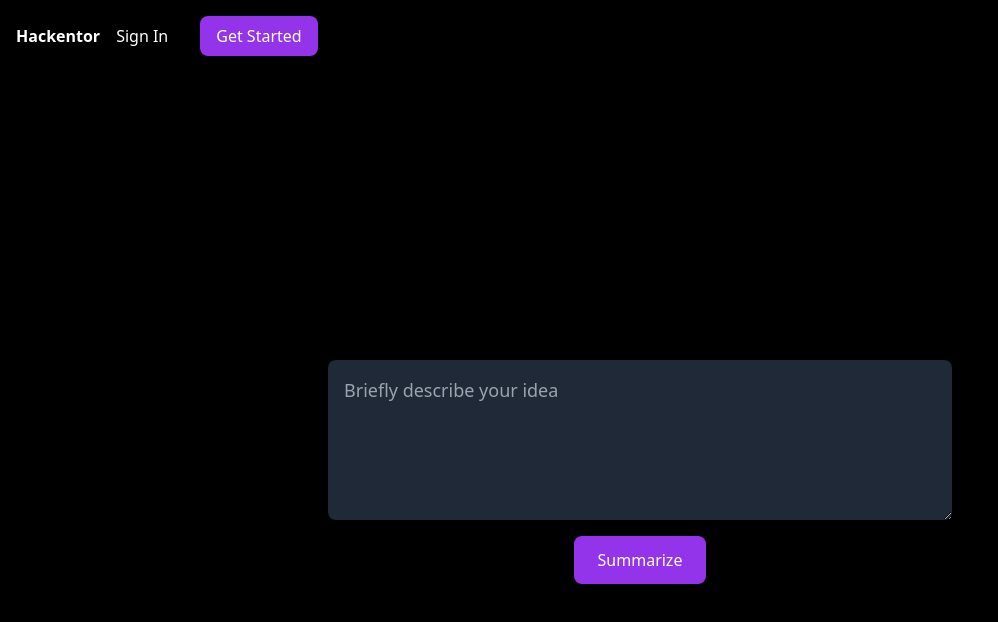
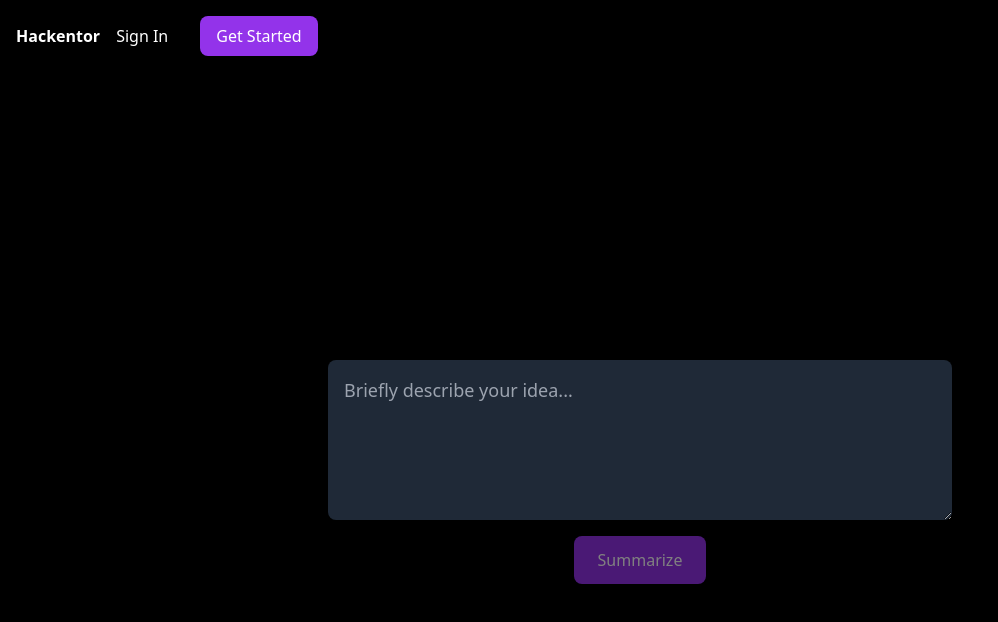
Before and after one commit to CrownDestro/HackSRM6.0, a Next.js app in the folder frontend/: page /idea in a window 1280 px wide. Shown: the top 622 px of the page, without its empty margins (0-998 px from the left). Built offline with nearby package versions, Linux system fonts and the light colour scheme.

Commit message:
Merge branch 'main' of https://github.com/Executioner501/HackSRM6.0

```diff
--- a/frontend/src/app/idea/page.js
+++ b/frontend/src/app/idea/page.js
@@ -7,6 +7,8 @@ export default function IdeaPage() {
   const [showOptions, setShowOptions] = useState(false);
 
   const handleSummarize = async () => {
+    if (!idea.trim()) return; // Prevent empty submission
+
     const response = await fetch("http://localhost:5000/summarize", {
       method: "POST",
       headers: { "Content-Type": "application/json" },
@@ -18,27 +20,41 @@ export default function IdeaPage() {
     setShowOptions(true);
   };
 
+  const handleReset = () => {
+    setIdea("");
+    setSummary(null);
+    setShowOptions(false);
+  };
+
   return (
     <div className="min-h-screen flex flex-col items-center justify-center bg-black px-4">
+      {/* Input Area */}
       <textarea
         className="w-3/4 md:w-1/2 h-40 p-4 text-lg text-white bg-gray-800 rounded-lg focus:outline-none focus:ring-2 focus:ring-purple-500"
-        placeholder="Briefly describe your idea"
+        placeholder="Briefly describe your idea..."
         value={idea}
         onChange={(e) => setIdea(e.target.value)}
       />
 
+      {/* Summarize Button */}
       <button
-        className="mt-4 px-6 py-3 bg-purple-600 rounded-lg hover:bg-purple-700"
+        className="mt-4 px-6 py-3 bg-purple-600 rounded-lg hover:bg-purple-700 disabled:opacity-50"
         onClick={handleSummarize}
+        disabled={!idea.trim()}
       >
         Summarize
       </button>
 
+      {/* Summary Output */}
       {summary && (
-        <div className="mt-6 text-center text-white">
-          <p className="text-lg bg-gray-900 p-4 rounded-lg">{summary}</p>
+        <div className="mt-6 text-left text-white w-3/4 md:w-1/2">
+          <pre className="text-lg bg-gray-900 p-4 rounded-lg whitespace-pre-wrap">
+            {summary}
+          </pre>
 
-          <div className="mt-4 space-x-4">
+          {/* Yes / No Buttons */}
+          {showOptions && (
+            <div className="mt-4 space-x-4 flex justify-center">
               <button
                 className="px-4 py-2 bg-green-600 rounded-lg hover:bg-green-700"
                 onClick={() => alert("Idea confirmed!")}
@@ -47,15 +63,12 @@ export default function IdeaPage() {
               </button>
               <button
                 className="px-4 py-2 bg-red-600 rounded-lg hover:bg-red-700"
-              onClick={() => {
-                setIdea("");
-                setSummary(null);
-                setShowOptions(false);
-              }}
+                onClick={handleReset}
               >
                 No, it's not
               </button>
             </div>
+          )}
         </div>
       )}
     </div>
--- a/frontend/src/app/layout.js
+++ b/frontend/src/app/layout.js
@@ -1,5 +1,5 @@
 import "./globals.css"; // Import global styles if needed
-import Navbar from "../components/Navbar"; // Import your Navbar component
+import Navbar from "../Components/Navbar"; // Import your Navbar component
 
 export default function RootLayout({ children }) {
   return (
--- a/frontend/src/app/page.js
+++ b/frontend/src/app/page.js
@@ -3,7 +3,7 @@ import Link from "next/link";
 export default function Home() {
   return (
     <div className="min-h-screen bg-black text-white">
-      {/* Hero Section */}
+      {/* Hero Section */}<br></br><br></br><br></br><br></br><br></br><br></br>
       <main className="flex flex-col items-center justify-center text-center px-4 mt-20">
         <h1 className="text-5xl md:text-6xl font-bold max-w-4xl mb-6">
           Transform Your Ideas with <span className="gradient-text">AI Power</span>
```
Lines whose indentation alone changed are shown as unchanged.
